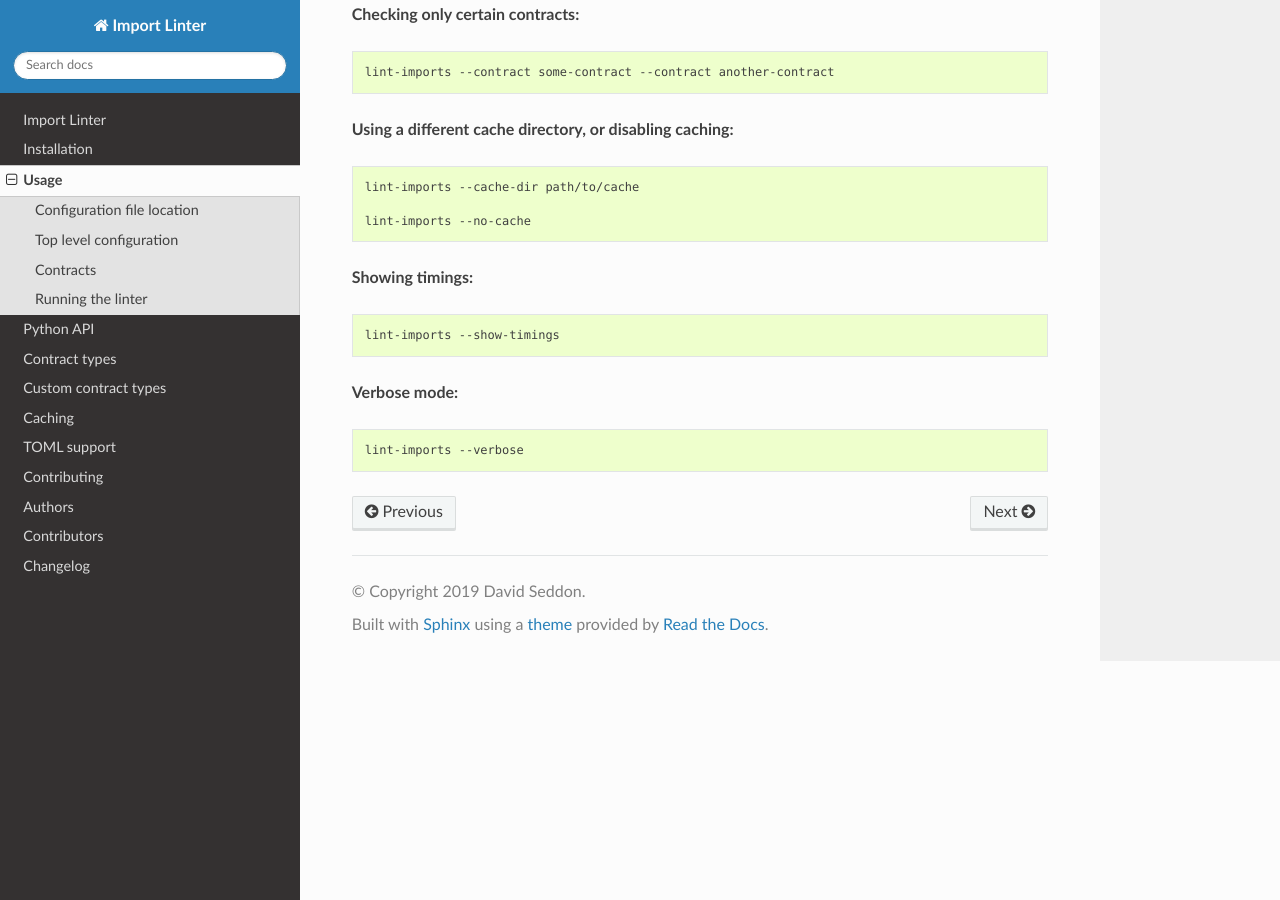
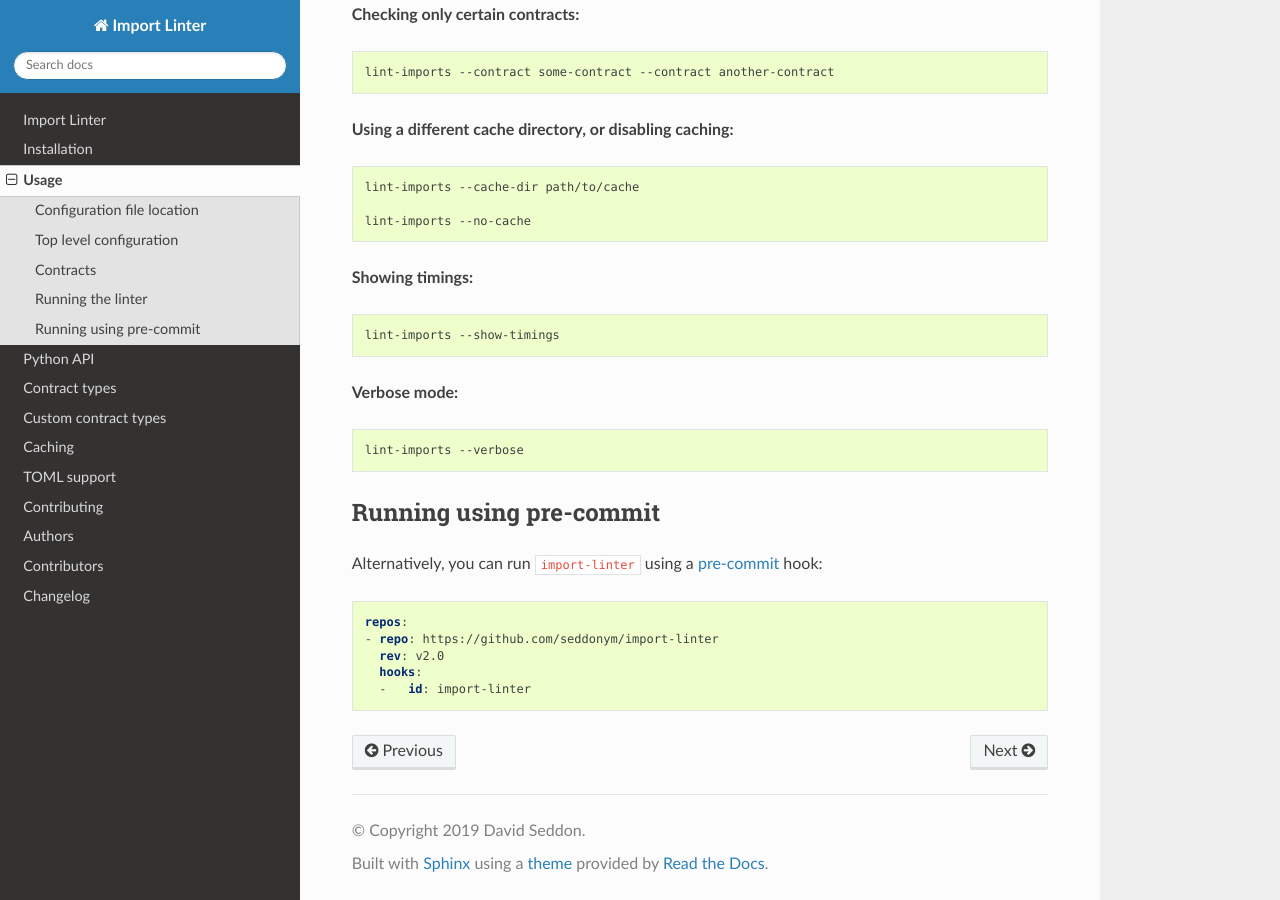
Before and after one commit to seddonym/import-linter, a Sphinx documentation site: the page built from docs/usage.rst, in a window 1280 px wide and 900 px high, scrolled down 2651 px. Built offline with Sphinx 7.4.7 and the Read the Docs theme 2.0.0, drawn with Linux system fonts in a browser that asks for light colours.

Commit message:
Document pre-commit

```diff
--- a/docs/usage.rst
+++ b/docs/usage.rst
@@ -158,5 +158,19 @@ Running this will check that your project adheres to the contracts you've define
 
     lint-imports --verbose
 
+Running using pre-commit
+------------------------
+
+Alternatively, you can run ``import-linter`` using a `pre-commit`_ hook:
+
+.. code-block:: yaml
+
+  repos:
+  - repo: https://github.com/seddonym/import-linter
+    rev: v2.0
+    hooks:
+    -   id: import-linter
+
 .. _namespace packages: https://docs.python.org/3/glossary.html#term-namespace-package
 .. _portion: https://docs.python.org/3/glossary.html#term-portion
+.. _pre-commit: https://pre-commit.com/index.html
```
